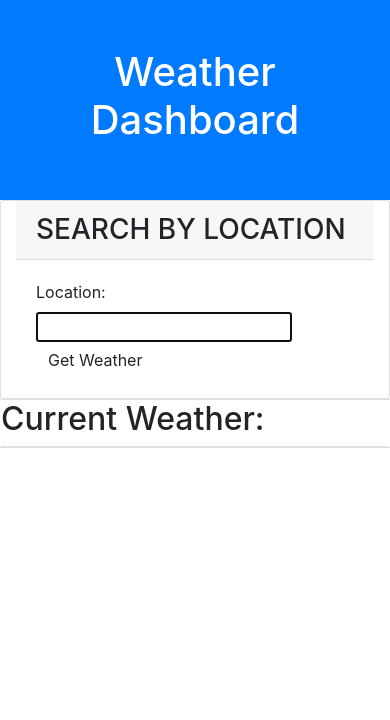
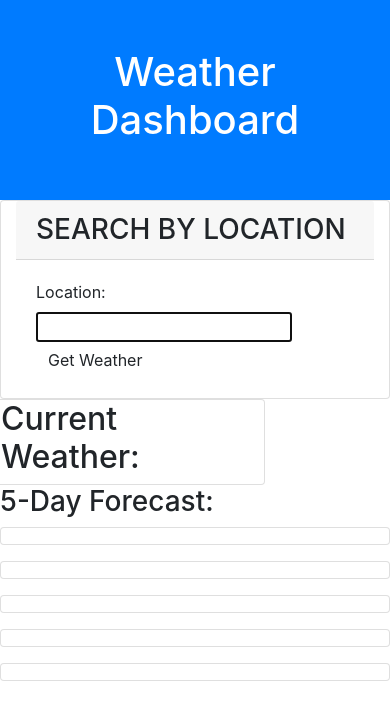
Before and after one commit to swagshall/myWeatherDash, a plain HTML site: page index.html in a window 390 px wide. Drawn offline with nearby package versions, Linux system fonts and the light colour scheme.

Commit message:
Added cards to hold data and info of 5 day forcast.

```diff
--- a/index.html
+++ b/index.html
@@ -27,11 +27,52 @@
 
       <main>
         <div class="row">
-        <div class="card col-md-8">
+        <div class="card w-100 col-8">
           <h2 class="subtitle">Current Weather: <span id="currWeather"></span></h2>
-          <div id="currWeathContainer" class="list-group"></div>
+          <div id="currWeathContainer" class="cardBody city"></div>
         </div>
       </div>
+
+      <div class="week">
+        <h3>5-Day Forecast:</h3>
+        <div class="row " id="fiveDay">
+          <div class="col-sm-2">
+            <div class="five card mb-3">
+              <div id="day1" class="cardBody">
+                <p class="info"></p>
+              </div>
+            </div>
+          </div>
+          <div class="col-sm-2">
+            <div class="five card mb-3">
+              <div id="day2" class="cardBody">
+                <p class="info"></p>
+              </div>
+            </div>
+          </div>
+          <div class="col-sm-2">
+            <div class="five card mb-3">
+              <div id="day3" class="cardBody">
+                <p class="info"></p>
+              </div>
+            </div>
+          </div>
+          <div class="col-sm-2">
+            <div class="five card mb-3">
+              <div id="day4" class="cardBody">
+                <p class="info"></p>
+              </div>
+            </div>
+          </div>
+          <div class="col-sm-2">
+            <div class="five card mb-3">
+              <div id="day5" class="cardBody">
+                <p class="info"></p>
+                </div>
+              </div>
+            </div>
+        </div>
+
       </main>
       <script src="https://code.jquery.com/jquery-3.6.0.min.js" integrity="sha256-/xUj+3OJU5yExlq6GSYGSHk7tPXikynS7ogEvDej/m4=" crossorigin="anonymous"></script>
       <script src="script.js"></script>
```
